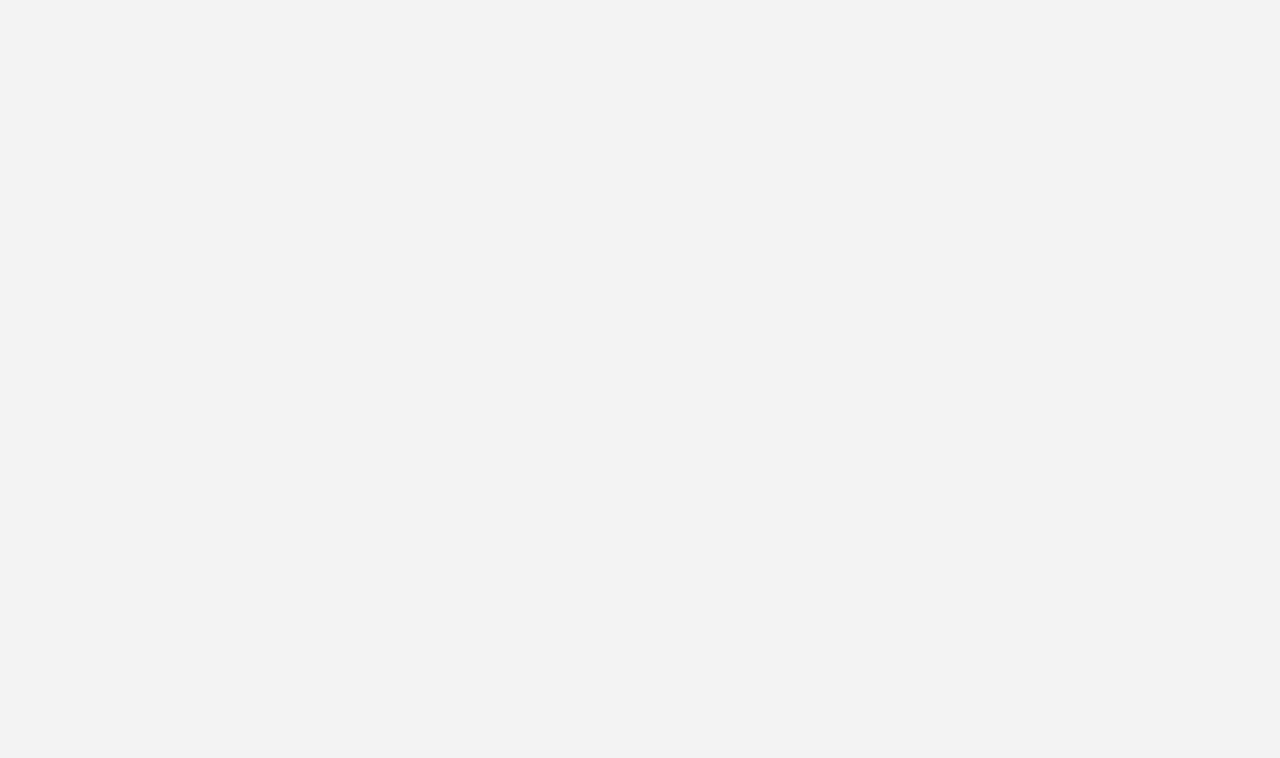
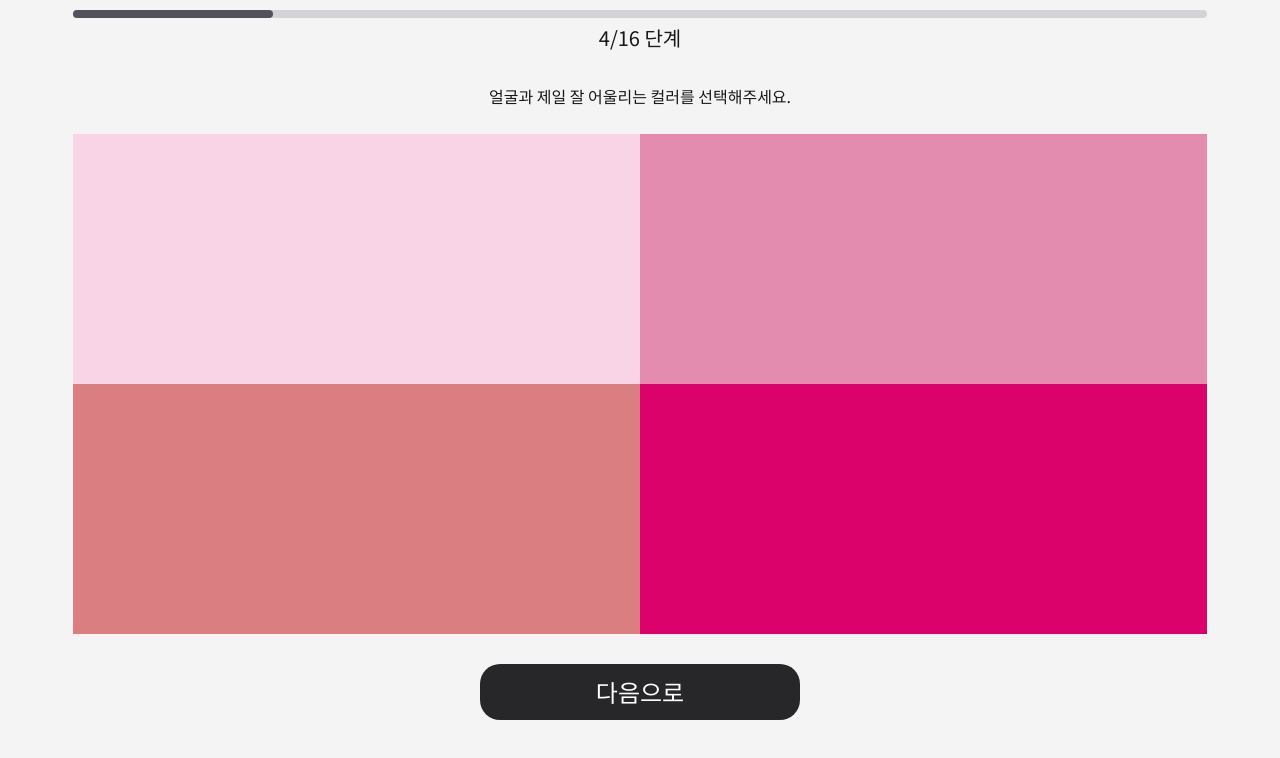
Before and after one commit to SaekKkanDa/OppaManyColorTone, a React (Vite) app: page /choice-color in a window 1280 px wide. Before the commit this address had no page. Shown: the top 758 px of the page. Built offline with nearby package versions, Linux system fonts and the light colour scheme.

Commit message:
choice-color 페이지 마크업

```diff
--- a/src/Router.jsx
+++ b/src/Router.jsx
@@ -5,6 +5,7 @@ import MobileLayout from '@Components/Layout/MobileLayout';
 import LandingPage from '@Pages/Landing';
 import ImageUploadPage from '@Pages/ImageUpload';
 import ResultPage from '@Pages/Result';
+import ChoiceColor from './pages/ChoiceColor/index';
 
 function AppRouter() {
     return (
@@ -14,6 +15,7 @@ function AppRouter() {
                     <Route path="/" element={<LandingPage />} />
                     <Route path="/result" element={<ResultPage />} />
                     <Route path="/image-upload" element={<ImageUploadPage />} />
+                    <Route path='/choice-color' element={<ChoiceColor />} />
                 </Route>
             </Routes>
         </BrowserRouter>
--- /dev/null
+++ b/src/pages/ChoiceColor/index.jsx
@@ -0,0 +1,102 @@
+import { useState } from 'react';
+import styled from 'styled-components';
+import {Button} from '@Styles/theme'
+
+// 1 spring, 2 summer, 3 autumn, 4 winter
+const colorPalette = [
+  [
+    {id: 1, color: '#F9D3E6'},
+    {id: 2, color: '#E38CAF'},
+    {id: 3, color: '#DA7E81'},
+    {id: 4, color: '#DB026C'}
+  ],
+  [
+    {id: 1, color: '#FFEB80'},
+    {id: 2, color: '#F3DC40'},
+    {id: 3, color: '#E9C382'},
+    {id: 4, color: '#F7A501'}
+  ],
+  [
+    {id: 1, color: '#0078B4'},
+    {id: 2, color: '#5873A6'},
+    {id: 3, color: '#81A6A5'},
+    {id: 4, color: '#0F428A'}
+  ],
+  [
+    {id: 1, color: '#D3DD70'},
+    {id: 2, color: '#4DA73A'},
+    {id: 3, color: '#313F12'},
+    {id: 4, color: '#015836'}
+  ],
+]
+
+function ChoiceColor() {
+  const [num, setNum] = useState(0)
+  const [result, setResult] = useState([])
+  const nextSlide = (id) => {
+    result.push(id)
+    setResult(result)
+    setNum(num + 1)
+  }
+  console.log(result)
+  return (
+    <Wrapper>
+    <StatusBox>
+      <StatusBar width={`${(num + 2) * 100}px`}/>
+    </StatusBox>
+    <StatusContent>{(num + 1) * 4}/16 단계</StatusContent>
+    <Explain>얼굴과 제일 잘 어울리는 컬러를 선택해주세요.</Explain>
+    <ColorBox>
+      {
+        colorPalette[num].map(item => <Color key={item.id} color={item.color} onClick={() => nextSlide(item.id)}/>)
+      }
+    </ColorBox>
+    <Button>다음으로</Button>
+  </Wrapper>
+  )
+}
+
+export default ChoiceColor;
+
+const Wrapper = styled.div`
+  display: flex;
+  flex-direction: column;
+  align-items: center;
+  gap: 10px;
+  padding: 10px;
+`
+const StatusBox = styled.div`
+  width: 90%;
+  height: 8px;
+  border-radius: 4px;
+  background-color: #D4D4D8;
+`
+
+const StatusBar = styled.div`
+  background-color: #52525B;
+  border-radius: 4px;
+  width: ${({width}) => width};
+  height: 8px;
+`
+const StatusContent = styled.div`
+  font-size: 20px;
+  margin-bottom: 30px;
+`
+
+const Explain = styled.div`
+  font-size: 16px;
+  margin-bottom: 20px;
+`
+
+const ColorBox = styled.div`
+  display: grid;
+  grid-template-columns : 1fr 1fr;
+  width: 90%;
+  height: 500px;
+  margin-bottom: 20px;
+`
+const Color = styled.div`
+  background-color: ${({color}) => color};
+  width: 100%;
+
+`
--- a/vite.config.js
+++ b/vite.config.js
@@ -13,7 +13,7 @@ export default defineConfig({
   resolve: {
     alias: {
       "@Components": path.resolve(__dirname, "./src/components"),
-            '@Constant': path.resolve(__dirname, './src/constant'),
+      "@Constant": path.resolve(__dirname, "./src/constant"),
       "@Pages": path.resolve(__dirname, "./src/pages"),
       "@Utils": path.resolve(__dirname, "./src/utils"),
       "@Styles": path.resolve(__dirname, "./src/styles"),
```
Lines whose indentation alone changed are shown as unchanged.
